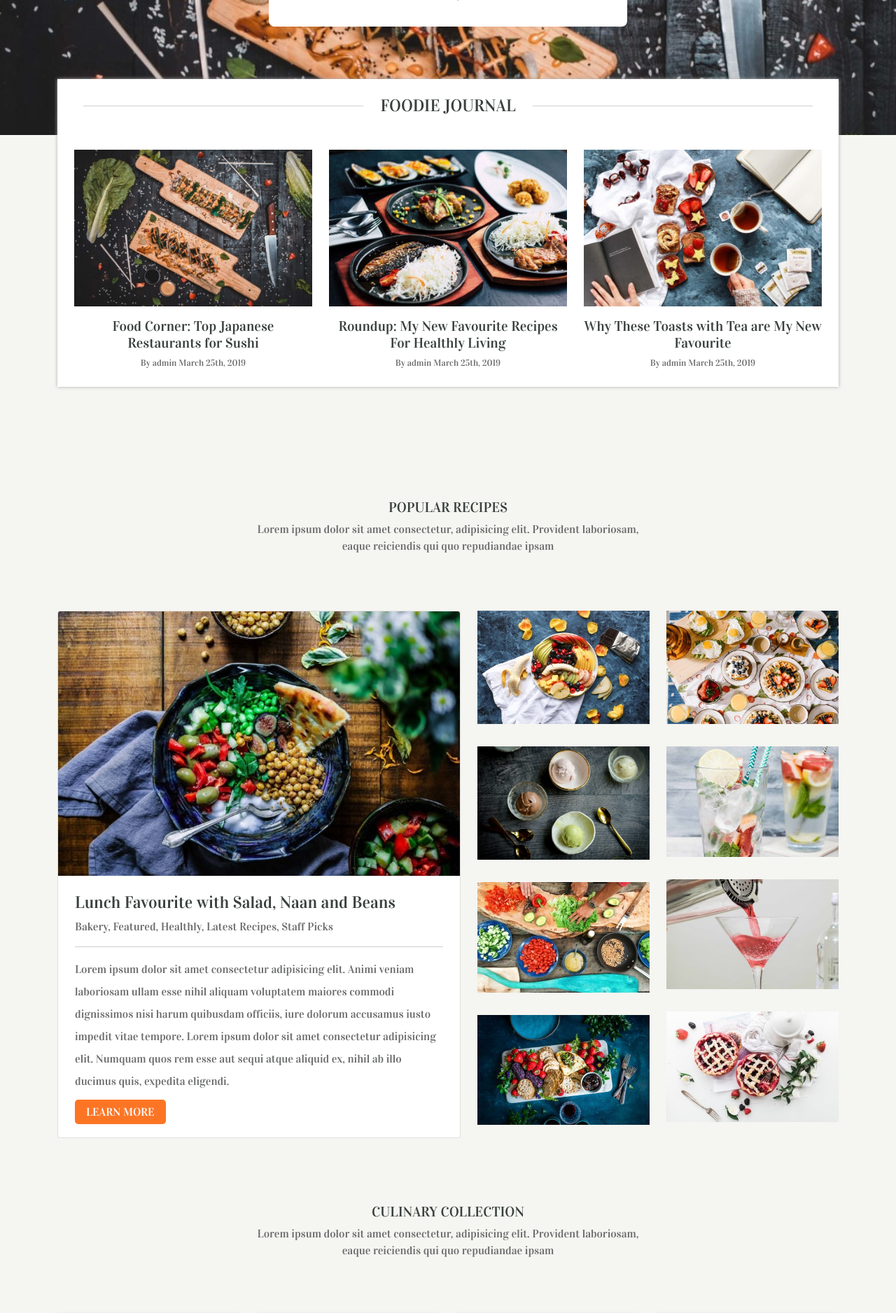
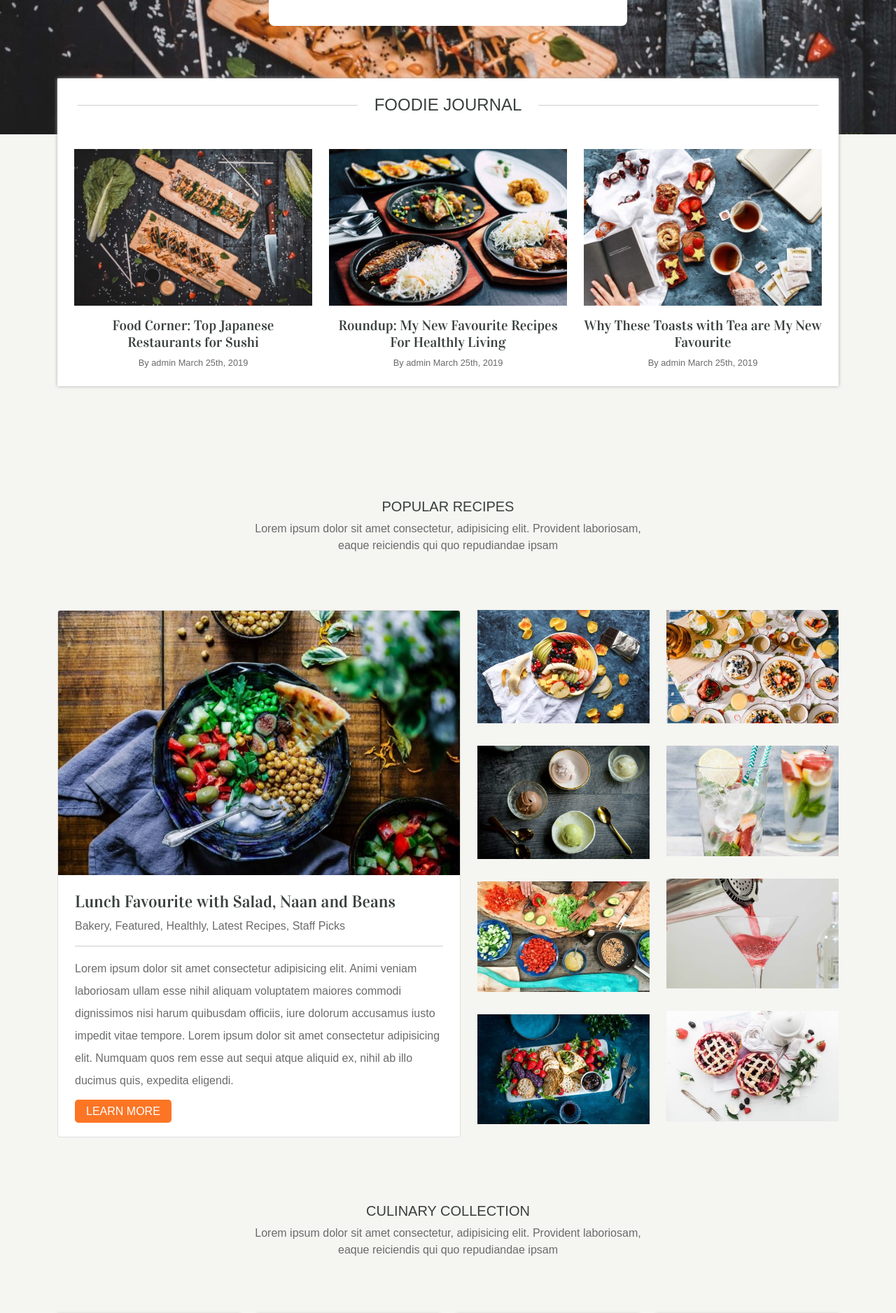
Before and after one commit to DomenicoGalileo88/proj-html-vuejs, a Vue app in the folder food/: page / in a window 1280 px wide. Shown: the part 620-2497 px from the top of the page at 70% size. Built offline with nearby package versions, Linux system fonts and the light colour scheme.

Commit message:
Add font serif

```diff
--- a/food/src/assets/scss/style.scss
+++ b/food/src/assets/scss/style.scss
@@ -1,4 +1,4 @@
-@import '~/node_modules/bootstrap/scss/bootstrap.scss';
+@import "~/node_modules/bootstrap/scss/bootstrap.scss";
 
 #app {
   font-family: Avenir, Helvetica, Arial, sans-serif;
@@ -6,46 +6,20 @@
   -moz-osx-font-smoothing: grayscale;
   background-color: #f5f5f1;
   color: $median_cape_cod;
-    font-family: 'Vidaloka',
-        sans-serif;
-    a{
+  font-family: "Vidaloka", sans-serif;
+
+  /* Commons */
+  a {
     color: $median_cape_cod;
     text-decoration: none;
   }
 
-    li{
+  li {
     list-style: none;
   }
 
-    .btn_food{
-        color: white;
-        border-radius: 0.3rem;
-        background-color: $cube_orange;
-        border: none;
-        padding: 0.3rem 0.7rem;
-        &:hover{
-            filter: brightness(0.8);
-        }
-    }
-
-    .container{
-        max-width: 1140px;
-    }
-
-    .card{background-color: white;
-    }
-
-    .mb_4{
-        margin-bottom: 4rem;
-    }
-
-    .mt_5{
-        margin-top: 5rem;
-    }
-
-    .my_2{
-        margin-bottom: 2rem;
-        margin-top: 2rem;
+  .font_serif {
+    font-family: sans-serif;
   }
 
   .content {
@@ -59,8 +33,10 @@
       position: absolute;
       left: 0;
       top: 0;
-                background-image: linear-gradient(rgba(252, 37, 37, 0.826),
-                        rgba(252, 117, 37, 1));
+      background-image: linear-gradient(
+        rgba(252, 37, 37, 0.826),
+        rgba(252, 117, 37, 1)
+      );
       visibility: hidden;
       color: white;
 
@@ -77,4 +53,39 @@
       }
     }
   }
+
+  /* Utility */
+
+  .btn_food {
+    color: white;
+    border-radius: 0.3rem;
+    background-color: $cube_orange;
+    border: none;
+    padding: 0.3rem 0.7rem;
+    font-family: sans-serif;
+    &:hover {
+      filter: brightness(0.8);
     }
+  }
+
+  .container {
+    max-width: 1140px;
+  }
+
+  .card {
+    background-color: white;
+  }
+
+  .mb_4 {
+    margin-bottom: 4rem;
+  }
+
+  .mt_5 {
+    margin-top: 5rem;
+  }
+
+  .my_2 {
+    margin-bottom: 2rem;
+    margin-top: 2rem;
+  }
+}
--- a/food/src/components/HeaderComponent.vue
+++ b/food/src/components/HeaderComponent.vue
@@ -75,6 +75,7 @@ header {
   .header_top {
     color: $cube_nevada;
     font-size: 10px;
+    font-family: sans-serif;
     .download {
       &:hover {
         color: $cube_orange;
@@ -97,6 +98,7 @@ header {
   }
 
   nav {
+    font-family: sans-serif;
     li {
       margin-left: 4rem;
       font-weight: 400;
--- a/food/src/components/MainComponent.vue
+++ b/food/src/components/MainComponent.vue
@@ -6,7 +6,7 @@
           class="title_journal d-flex justify-content-center align-items-center"
         >
           <div><hr /></div>
-          <h4 class="m-4">FOODIE JOURNAL</h4>
+          <h4 class="m-4 font_serif">FOODIE JOURNAL</h4>
           <div><hr /></div>
         </div>
         <div class="row row-cols-3 text-center p-4">
@@ -44,7 +44,7 @@
                 {{ journal.title }}
               </h5>
             </a>
-            <div class="main_date">{{ journal.date }}</div>
+            <div class="main_date font_serif">{{ journal.date }}</div>
           </div>
         </div>
         <!-- /.row -->
@@ -52,7 +52,7 @@
       <!-- /.foodie_journal -->
 
       <section class="popular_recipes">
-        <h5 class="text-center title_popular_recipes mt_5">POPULAR RECIPES</h5>
+        <h5 class="text-center title_popular_recipes mt_5 font_serif">POPULAR RECIPES</h5>
         <div
           class="
             subtitle_popular_recipes
@@ -62,7 +62,7 @@
             mb_4
           "
         >
-          <p class="w-50">
+          <p class="w-50 font_serif">
             Lorem ipsum dolor sit amet consectetur, adipisicing elit. Provident
             laboriosam, eaque reiciendis qui quo repudiandae ipsam
           </p>
@@ -103,11 +103,11 @@
                     Lunch Favourite with Salad, Naan and Beans
                   </h4>
                 </a>
-                <div class="card_subtitle">
+                <div class="card_subtitle font_serif">
                   Bakery, Featured, Healthly, Latest Recipes, Staff Picks
                 </div>
                 <hr />
-                <p class="card-text">
+                <p class="card-text font_serif">
                   Lorem ipsum dolor sit amet consectetur adipisicing elit. Animi
                   veniam laboriosam ullam esse nihil aliquam voluptatem maiores
                   commodi dignissimos nisi harum quibusdam officiis, iure
@@ -183,7 +183,7 @@
       <!-- /.popular_recipes -->
 
       <section class="culinary_collection">
-        <h5 class="text-center title_culinary_collection mt_5">
+        <h5 class="text-center title_culinary_collection mt_5 font_serif">
           CULINARY COLLECTION
         </h5>
         <div
@@ -195,7 +195,7 @@
             mb_4
           "
         >
-          <p class="w-50">
+          <p class="w-50 font_serif">
             Lorem ipsum dolor sit amet consectetur, adipisicing elit. Provident
             laboriosam, eaque reiciendis qui quo repudiandae ipsam
           </p>
@@ -271,12 +271,12 @@
 
       <section class="farm_to_table">
         <div class="title_farm_to_table mt_5 d-flex justify-content-between">
-          <h5>FARM TO TABLE</h5>
+          <h5 class="font_serif">FARM TO TABLE</h5>
           <button class="btn_food px-3 py-2">
             READ OUR BLOG <font-awesome-icon icon="fa-solid fa-book-open" />
           </button>
         </div>
-        <p class="subtitle_farm_to_table mb_4 w-50">
+        <p class="subtitle_farm_to_table mb_4 w-50 font_serif">
           Lorem ipsum dolor sit amet consectetur, adipisicing elit. Provident
           laboriosam, eaque reiciendis qui quo repudiandae ipsam
         </p>
@@ -320,9 +320,9 @@
                     Food Corner: Top Japanase Restaurants for Sushi
                   </h5>
                 </a>
-                <div class="main_date">By admin | March 25th, 2019</div>
+                <div class="main_date font_serif">By admin | March 25th, 2019</div>
                 <hr />
-                <p class="card-text">
+                <p class="card-text font_serif">
                   Lorem ipsum dolor sit amet consectetur adipisicing elit.
                   Accusamus impedit sapiente saepe eveniet, veritatis
                   voluptatum. Recusandae at, ab, soluta officia praesentium ea
@@ -370,7 +370,7 @@
                     <h5 class="card-title">
                       {{ card.title }}
                     </h5>
-                    <div class="main_date">{{ card.date }}</div>
+                    <div class="main_date font_serif">{{ card.date }}</div>
                   </div>
 
                   <!-- /.card -->
@@ -378,7 +378,7 @@
               </div>
               <!-- /.col-6 -->
 
-              <div class="load">
+              <div class="load font_serif">
                 <div>LOAD MORE POSTS</div>
               </div>
               <!-- /.load -->
@@ -592,7 +592,7 @@
           <span>&</span>
           Receive A Free eBook
         </h5>
-        <p class="subtitle_subscribe">
+        <p class="subtitle_subscribe font_serif">
           Lorem ipsum, dolor sit amet consectetur adipisicing elit. Numquam,
           architecto quaerat laudantium suscipit eum tenetur aliquam
           praesentium. Enim, non quis.
@@ -606,7 +606,7 @@
       </div>
       <!-- /.email_subscribe -->
 
-      <div class="cras text-center">
+      <div class="cras text-center font_serif">
         Cras porttitor pellentesque sem eu pretium.
       </div>
 
```
Lines whose indentation alone changed are shown as unchanged.
